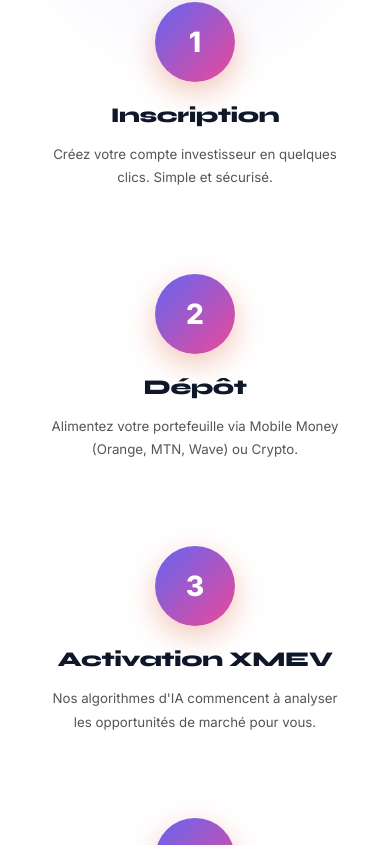
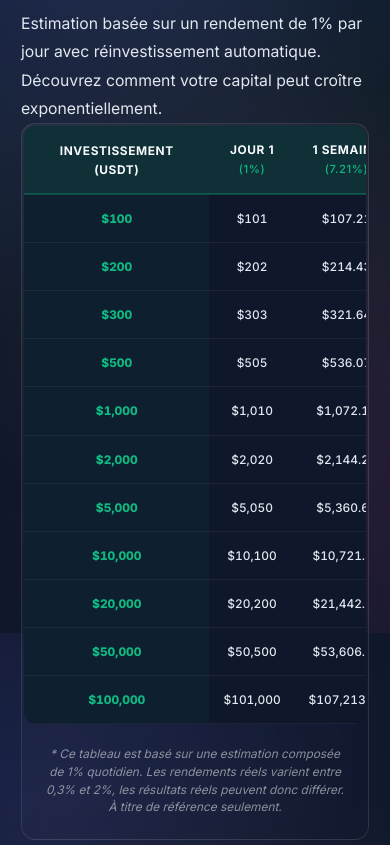
Before and after one commit to magerusngouh-glitch/alaintapa, a React (Vite) app: page / in a window 390 px wide. Shown: the part 6119-6964 px from the top of the page. Built offline with nearby package versions, Linux system fonts and the light colour scheme.

Commit message:
Add interactive profit simulation table section

```diff
--- a/src/App.tsx
+++ b/src/App.tsx
@@ -3,6 +3,7 @@
 import Methodology from './components/Methodology';
 import Research from './components/Research';
 import VideoSection from './components/VideoSection';
+import ProfitTable from './components/ProfitTable';
 import Education from './components/Education';
 import Access from './components/Access';
 import Legal from './components/Legal';
@@ -19,6 +20,7 @@
         <Methodology />
         <Research />
         <VideoSection />
+        <ProfitTable />
         <Education />
         <Access />
         <Legal />
--- a/src/components/Navbar.tsx
+++ b/src/components/Navbar.tsx
@@ -19,6 +19,7 @@
     { name: 'Accueil', href: '#home' },
     { name: 'Investir', href: '#investir' },
     { name: 'Vidéos', href: '#videos' },
+    { name: 'Simulateur', href: '#table' },
     { name: 'XMEV AI', href: '#xmev' },
     { name: 'Comment ça marche', href: '#comment' },
     { name: 'Transparence', href: '#transparence' },
--- /dev/null
+++ b/src/components/ProfitTable.css
@@ -0,0 +1,89 @@
+.profit-section {
+    background: radial-gradient(circle at 50% 10%, rgba(16, 185, 129, 0.05) 0%, transparent 60%);
+}
+
+.table-wrapper {
+    padding: 2px;
+    border-radius: var(--radius-xl);
+    background: linear-gradient(135deg, rgba(255, 255, 255, 0.05) 0%, rgba(255, 255, 255, 0) 100%);
+}
+
+.table-responsive {
+    overflow-x: auto;
+    border-radius: calc(var(--radius-xl) - 2px);
+    background: var(--dark);
+}
+
+table {
+    width: 100%;
+    border-collapse: collapse;
+    min-width: 800px;
+    font-family: 'Inter', sans-serif;
+}
+
+th {
+    background: rgba(16, 185, 129, 0.15);
+    color: var(--light);
+    padding: var(--spacing-md);
+    text-align: center;
+    font-size: 0.9rem;
+    font-weight: 700;
+    text-transform: uppercase;
+    letter-spacing: 0.05em;
+    border-bottom: 2px solid rgba(16, 185, 129, 0.3);
+}
+
+th span {
+    color: var(--success);
+    font-size: 0.8rem;
+    font-weight: 500;
+}
+
+td {
+    padding: var(--spacing-md);
+    text-align: center;
+    border-bottom: 1px solid rgba(255, 255, 255, 0.05);
+    color: var(--light-darker);
+    font-weight: 500;
+    font-variant-numeric: tabular-nums;
+    transition: all 0.2s ease;
+}
+
+tr:hover td {
+    background: rgba(255, 255, 255, 0.03);
+    color: var(--light);
+}
+
+.cpi-col {
+    color: var(--success) !important;
+    font-weight: 800;
+    background: rgba(16, 185, 129, 0.05);
+}
+
+.year-col {
+    color: var(--accent) !important;
+    font-weight: 800;
+    background: rgba(245, 158, 11, 0.05);
+}
+
+.table-disclaimer {
+    padding: var(--spacing-md);
+    font-size: 0.85rem;
+    color: rgba(255, 255, 255, 0.5);
+    font-style: italic;
+    text-align: center;
+    line-height: 1.5;
+}
+
+@media (max-width: 768px) {
+
+    th,
+    td {
+        padding: var(--spacing-sm);
+        font-size: 0.85rem;
+    }
+}
+
+.mt-xl {
+    margin-top: var(--spacing-2xl);
+}
--- /dev/null
+++ b/src/components/ProfitTable.tsx
@@ -0,0 +1,85 @@
+import { motion } from 'framer-motion';
+import './ProfitTable.css';
+
+const ProfitTable = () => {
+    const data = [
+        { cpi: 100, daily: '101', weekly: '107.21', monthly: '134.78', months3: '270.48', months6: '599.58', year1: '3,740.93' },
+        { cpi: 200, daily: '202', weekly: '214.43', monthly: '269.57', months3: '540.96', months6: '1,199.16', year1: '7,481.87' },
+        { cpi: 300, daily: '303', weekly: '321.64', monthly: '404.35', months3: '811.44', months6: '1,798.74', year1: '11,222.80' },
+        { cpi: 500, daily: '505', weekly: '536.07', monthly: '673.92', months3: '1,352.41', months6: '2,997.90', year1: '18,704.67' },
+        { cpi: 1000, daily: '1,010', weekly: '1,072.14', monthly: '1,347.85', months3: '2,704.81', months6: '5,995.80', year1: '37,409.34' },
+        { cpi: 2000, daily: '2,020', weekly: '2,144.27', monthly: '2,695.70', months3: '5,409.63', months6: '11,991.60', year1: '74,818.68' },
+        { cpi: 5000, daily: '5,050', weekly: '5,360.68', monthly: '6,739.24', months3: '13,524.07', months6: '29,979.01', year1: '187,046.70' },
+        { cpi: 10000, daily: '10,100', weekly: '10,721.35', monthly: '13,478.49', months3: '27,048.14', months6: '59,958.02', year1: '374,093.41' },
+        { cpi: 20000, daily: '20,200', weekly: '21,442.71', monthly: '26,965.98', months3: '54,096.28', months6: '119,916.04', year1: '748,186.82' },
+        { cpi: 50000, daily: '50,500', weekly: '53,606.77', monthly: '67,392.45', months3: '135,240.69', months6: '299,790.10', year1: '1,870,467.05' },
+        { cpi: 100000, daily: '101,000', weekly: '107,213.54', monthly: '134,784.89', months3: '270,481.38', months6: '599,580.20', year1: '3,740,934.09' },
+    ];
+
+    return (
+        <section id="table" className="profit-section">
+            <div className="container">
+                <motion.div
+                    initial={{ opacity: 0, y: 20 }}
+                    whileInView={{ opacity: 1, y: 0 }}
+                    transition={{ duration: 0.6 }}
+                    className="section-header text-center"
+                >
+                    <span className="badge badge-success">Simulateur de Gains</span>
+                    <h2 className="section-title">La Puissance des Intérêts Composés</h2>
+                    <p className="section-description">
+                        Estimation basée sur un rendement de 1% par jour avec réinvestissement automatique.
+                        Découvrez comment votre capital peut croître exponentiellement.
+                    </p>
+                </motion.div>
+
+                <motion.div
+                    initial={{ opacity: 0, scale: 0.98 }}
+                    whileInView={{ opacity: 1, scale: 1 }}
+                    transition={{ duration: 0.8 }}
+                    className="table-wrapper glass-card"
+                >
+                    <div className="table-responsive">
+                        <table>
+                            <thead>
+                                <tr>
+                                    <th>Investissement (USDT)</th>
+                                    <th>Jour 1 <br /><span>(1%)</span></th>
+                                    <th>1 Semaine <br /><span>(7.21%)</span></th>
+                                    <th>1 Mois <br /><span>(34.78%)</span></th>
+                                    <th>3 Mois <br /><span>(170.48%)</span></th>
+                                    <th>6 Mois <br /><span>(499.58%)</span></th>
+                                    <th>1 An <br /><span>(3640.93%)</span></th>
+                                </tr>
+                            </thead>
+                            <tbody>
+                                {data.map((row, index) => (
+                                    <tr key={index}>
+                                        <td className="cpi-col">${row.cpi.toLocaleString()}</td>
+                                        <td>${row.daily}</td>
+                                        <td>${row.weekly}</td>
+                                        <td>${row.monthly}</td>
+                                        <td>${row.months3}</td>
+                                        <td>${row.months6}</td>
+                                        <td className="year-col">${row.year1}</td>
+                                    </tr>
+                                ))}
+                            </tbody>
+                        </table>
+                    </div>
+                    <div className="table-disclaimer">
+                        * Ce tableau est basé sur une estimation composée de 1% quotidien. Les rendements réels varient entre 0,3% et 2%, les résultats réels peuvent donc différer. À titre de référence seulement.
+                    </div>
+                </motion.div>
+
+                <div className="text-center mt-xl">
+                    <a href="https://xmev.ai?inviteCode=2CZHNWWA" target="_blank" rel="noopener noreferrer" className="cta-button">
+                        Commencer mon investissement
+                    </a>
+                </div>
+            </div>
+        </section>
+    );
+};
+
+export default ProfitTable;
```
